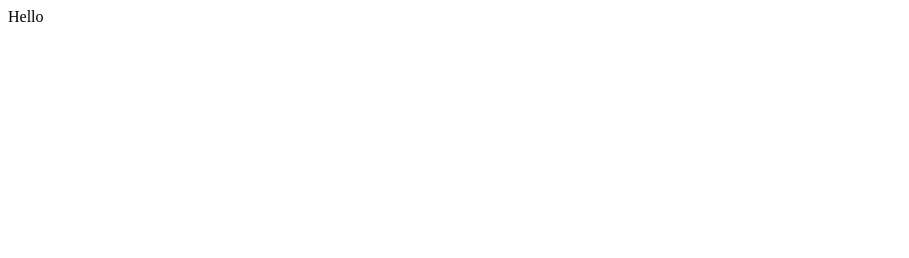
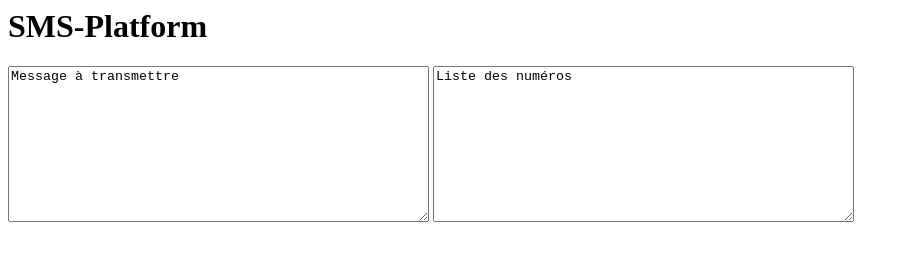
Before and after one commit to NicoTx/sms-platform, a website: page views/index.html in a window 1280 px wide. Shown: the whole page, without its empty margins (0-909 px from the left). Drawn offline with Linux system fonts and the light colour scheme.

Commit message:
ajout textarea

```diff
--- a/views/index.html
+++ b/views/index.html
@@ -1 +1,14 @@
-<p>Hello</p>
+<html>
+<head>
+    <title>SMS-Platform</title>
+</head>
+<body>
+    <h1>SMS-Platform</h1>
+
+    <textarea name="textAreaLeft"
+    rows="10" cols="50">Message à transmettre</textarea>
+
+    <textarea name="textAreaRight"
+    rows="10" cols="50">Liste des numéros</textarea>
+</body>
+</html>
```
